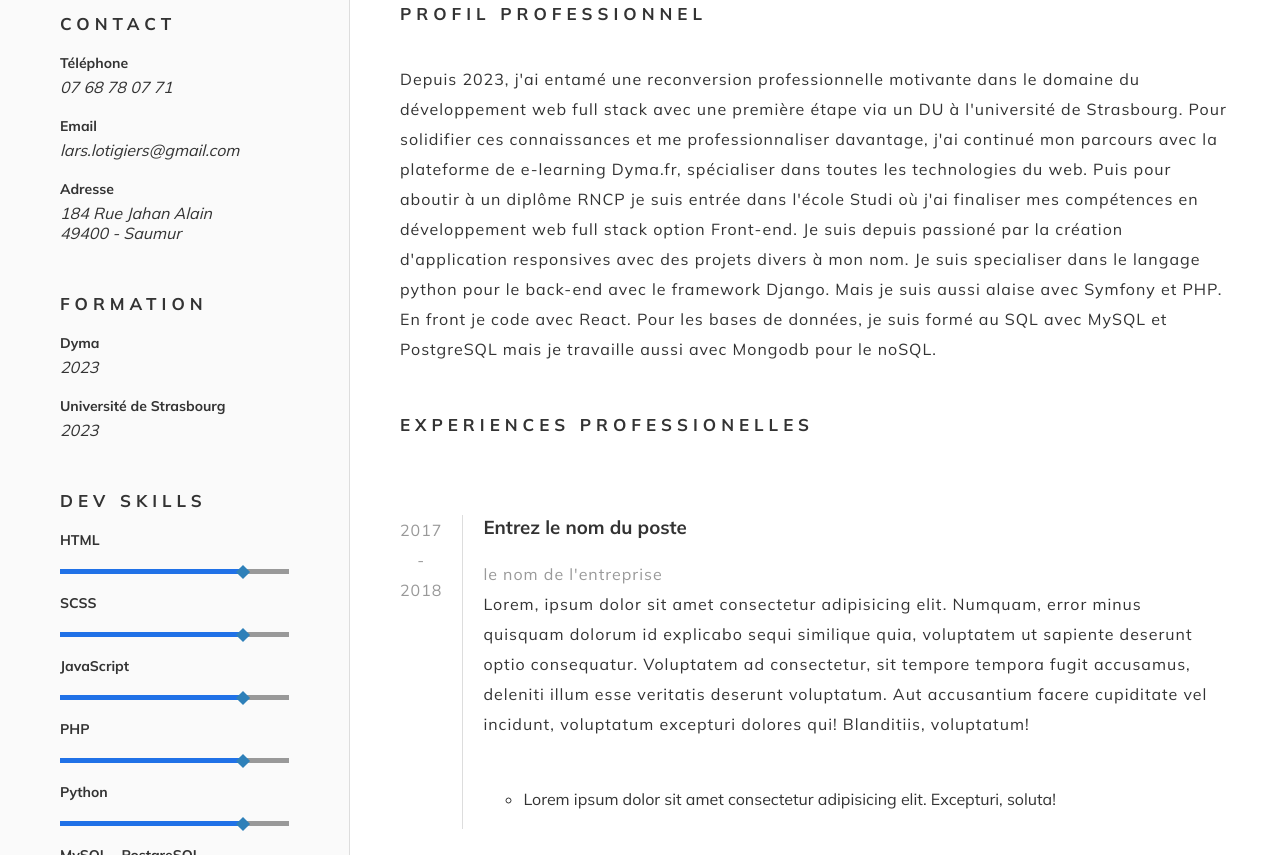
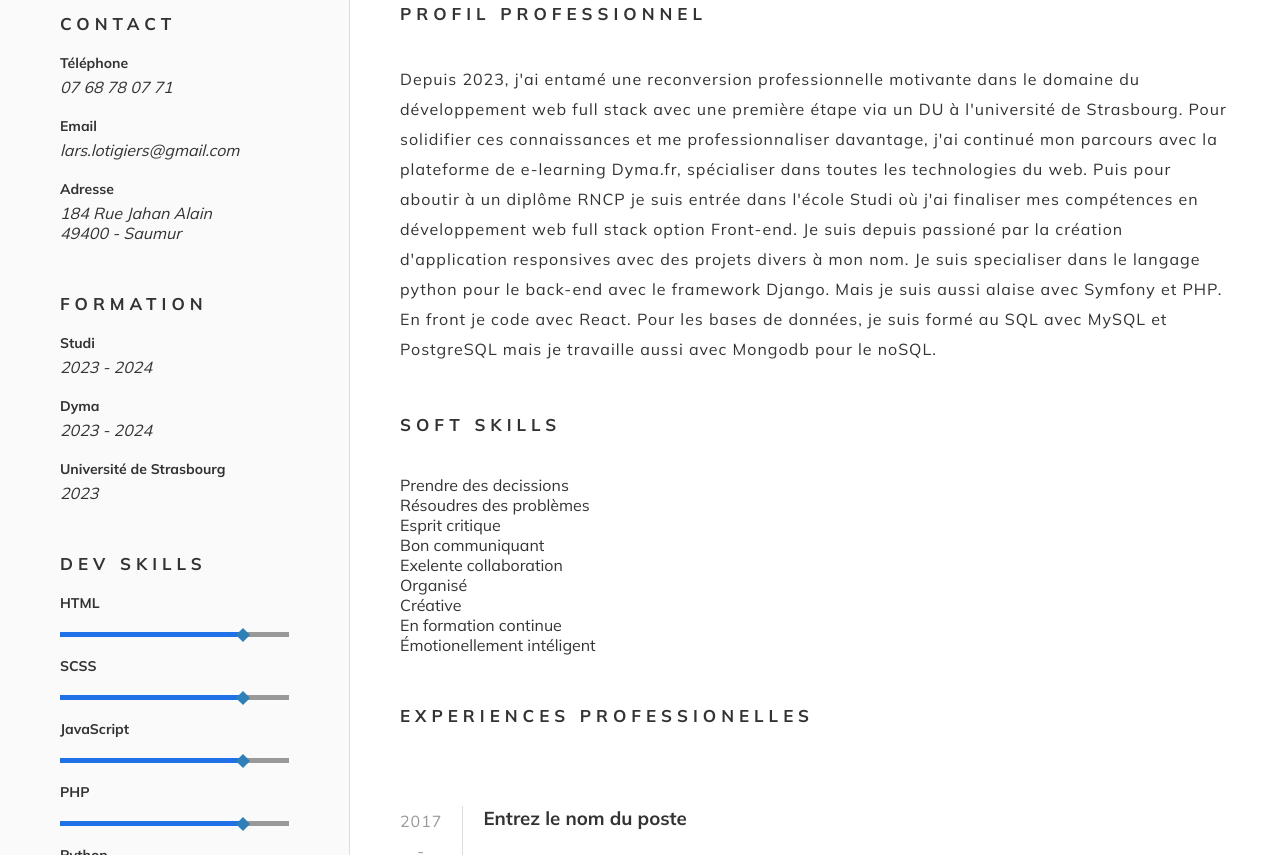
Before and after one commit to SoundLightRays/first-online-cv, a website: page index.html in a window 1280 px wide. Shown: the part 410-1265 px from the top of the page. Drawn offline with Linux system fonts and the light colour scheme.

Commit message:
soft skills

```diff
--- a/index.html
+++ b/index.html
@@ -41,8 +41,10 @@
         </div>
         <div class="block">
           <h2 class="title-small">FORMATION</h2>
+          <h3>Studi</h3>
+          <p>2023 - 2024</p>
           <h3>Dyma</h3>
-          <p>2023</p>
+          <p>2023 - 2024</p>
           <h3>Université de Strasbourg</h3>
           <p>2023</p>
         </div>
@@ -135,6 +137,18 @@
         <p class="mb-5">
           Depuis 2023, j&#39ai entamé une reconversion professionnelle motivante dans le domaine du développement web full stack avec une première étape via un DU à l&#39université de Strasbourg. Pour solidifier ces connaissances et me professionnaliser davantage, j&#39ai continué mon parcours avec la plateforme de e-learning Dyma.fr, spécialiser dans toutes les technologies du web. Puis pour aboutir à un diplôme RNCP je suis entrée dans l&#39école Studi où j&#39ai finaliser mes compétences en développement web full stack option Front-end. Je suis depuis passioné par la création d&#39application responsives avec des projets divers à mon nom. Je suis specialiser dans le langage python pour le back-end avec le framework Django. Mais je suis aussi alaise avec Symfony et PHP. En front je code avec React. Pour les bases de données, je suis formé au SQL avec MySQL et PostgreSQL mais je travaille aussi avec Mongodb pour le noSQL.
         </p>
+        <h2 class="title-small">SOFT SKILLS</h2>
+        <ul class="mb-5">
+          <li>Prendre des decissions</li>
+          <li>Résoudres des problèmes</li>
+          <li>Esprit critique</li>
+          <li>Bon communiquant</li>
+          <li>Exelente collaboration</li>
+          <li>Organisé</li>
+          <li>Créative</li>
+          <li>En formation continue</li>
+          <li>&Eacute;motionellement intéligent</li>
+        </ul>
         <h2 class="title-small">EXPERIENCES PROFESSIONELLES</h2>
         <div class="experience">
           <div class="timeline">
```
